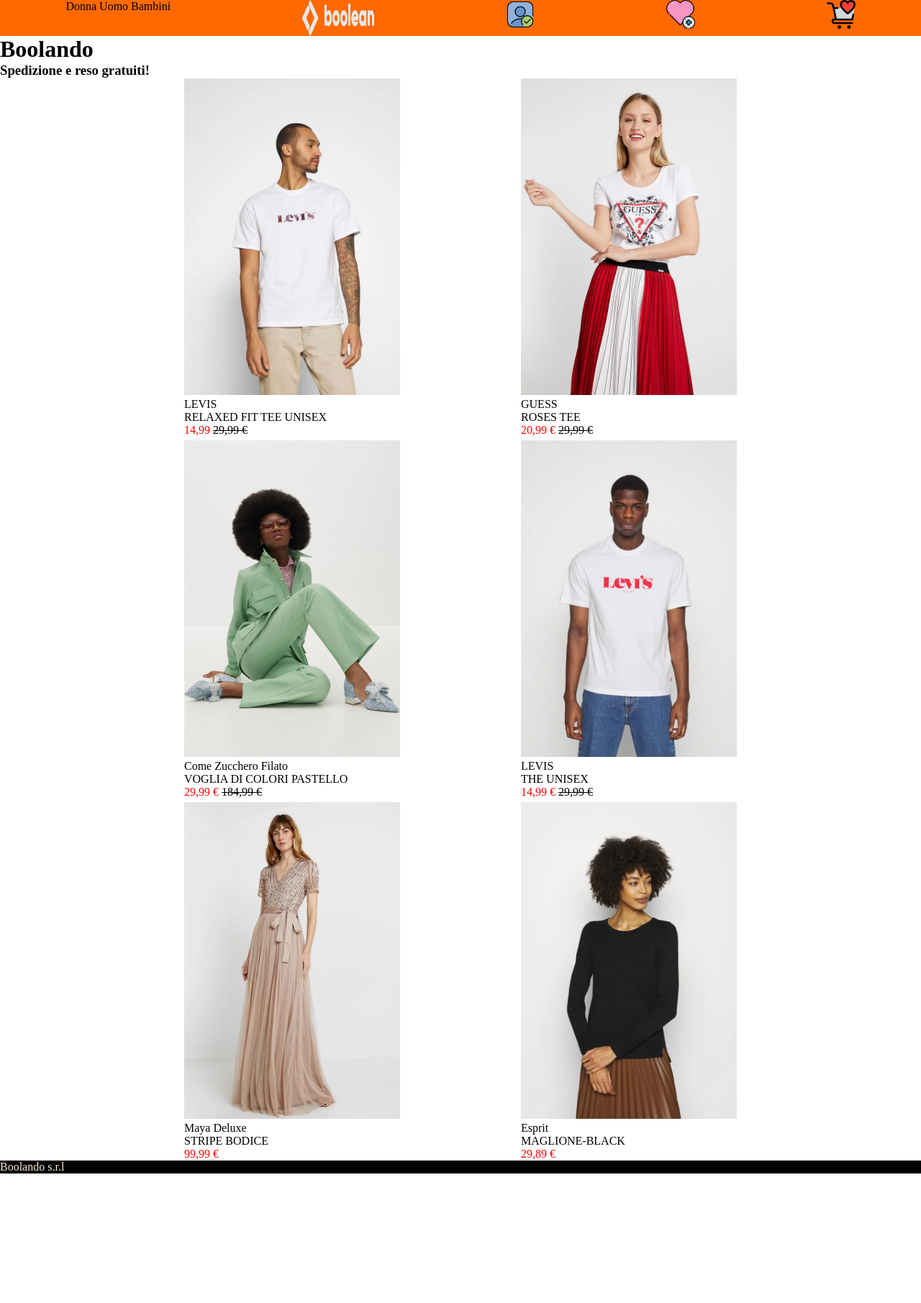
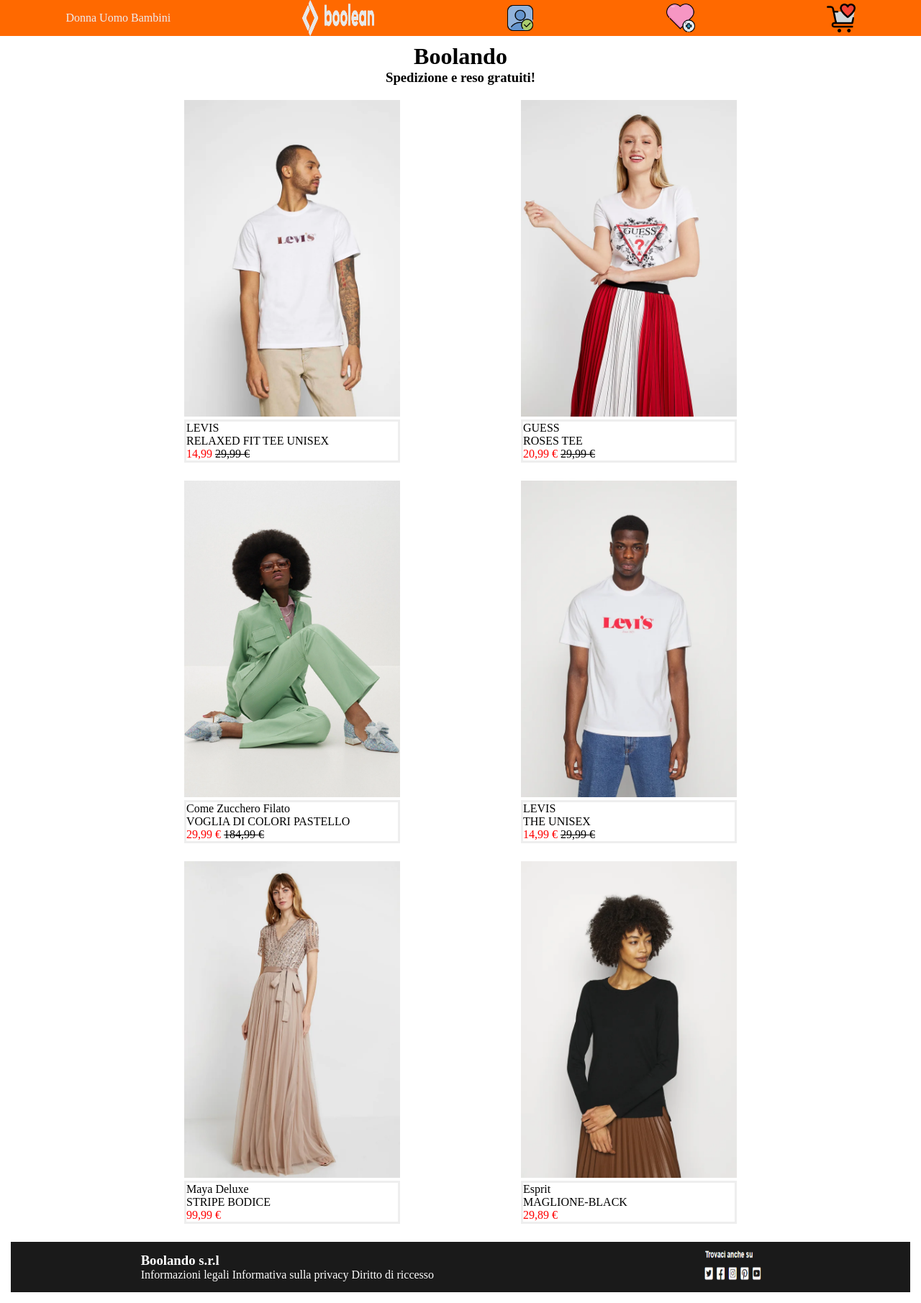
Before and after one commit to hannastoichyk/html-css-boolando, a plain HTML site: page index.html in a window 1280 px wide. Shown: the whole page at 72% size. Before the commit the page ends 1631 px from the top, so only its background shows below. Drawn offline with Linux system fonts and the light colour scheme.

Commit message:
Lastcommit

```diff
--- a/css/style.css
+++ b/css/style.css
@@ -3,31 +3,31 @@
   padding: 0;
   box-sizing: border-box;
 }
-.header {
+.header1 {
   background-color: rgb(255, 105, 0);
   display: flex;
   width: 100%;
   justify-content: space-around;
+  color: #eeeeee;
 }
-header {
-  display: flex;
-  flex-direction: row;
-  justify-content: space-around;
+.align-c {
+  align-self: center;
 }
 .img-nav-bar {
   width: 40px;
   height: 40px;
+  align-self: center;
 }
 .logo {
   width: 100px;
   height: 50px;
 }
-.cards {
-  width: 300px;
-  height: 440px;
+.titolo {
+  text-align: center;
+  margin: 10px 10px;
 }
 .container-flex {
-  margin: 0 auto;
+  margin: 0 auto 0 auto;
   gap: 5px;
   width: 60%;
   display: flex;
@@ -35,11 +35,32 @@ header {
   flex-wrap: wrap;
   justify-content: space-between;
 }
+.item {
+  margin: 10px 0px;
+}
+.cards {
+  width: 300px;
+  height: 440px;
+  margin-bottom: 0 0;
+}
+
+.testo {
+  margin-top: 0;
+  border: 3px solid #eeeeee;
+}
 .colour-red {
   color: red;
 }
 .footer {
+  margin: 15px;
   display: flex;
-  background-color: black;
-  color: antiquewhite;
+  flex-direction: row;
+  justify-content: space-around;
+  background-color: #1a1a1a;
+  color:#FFFFFF;
 }
+
+.logo-finale {
+  width: 120px;
+  height: 70px;
+}
--- a/index.html
+++ b/index.html
@@ -8,31 +8,33 @@
   </head>
   <body>
     <header>
-      <div class="header">
-        <div><p>Donna Uomo Bambini</p></div>
+      <div class="header1">
+        <div class="align-c"><p>Donna Uomo Bambini</p></div>
         <img class="logo" src="./img/boolean-logo.png" alt="logo" />
         <img class="img-nav-bar" src="./img/myaccount.png" alt="myaccount" />
         <img class="img-nav-bar" src="./img/wishlist.png" alt="wishlist" />
         <img class="img-nav-bar" src="./img/yourbag.png" alt="yourbag" />
       </div>
     </header>
-    <h1>Boolando</h1>
-    <h3>Spedizione e reso gratuiti!</h3>
 
     <main>
-      <!--головний контейнер-->
+      <div class="titolo">
+        <h1>Boolando</h1>
+        <h3>Spedizione e reso gratuiti!</h3>
+      </div>
+
       <div class="container-flex">
-        <!--дитина1-->
-        <div class="figlio">
+        <!--1-->
+        <div class="item">
           <img class="cards" src="./img/1.webp" alt="img1" />
           <div class="testo">
             <p>LEVIS</p>
             <p>RELAXED FIT TEE UNISEX</p>
-            <p><span class="colour-red">14,99</span> <s>29,99 &#8364;</s></p>
+            <p><span class="colour-red">14,99 </span> <s>29,99 &#8364;</s></p>
           </div>
         </div>
-        <!--дитина2-->
-        <div class="figlio">
+        <!--2-->
+        <div class="item">
           <img class="cards" src="./img/2.webp" alt="img2" />
           <div class="testo">
             <p>GUESS</p>
@@ -43,7 +45,7 @@
           </div>
         </div>
         <!--3-->
-        <div class="figlio">
+        <div class="item">
           <img class="cards" src="./img/3.webp" alt="img3" />
           <div class="testo">
             <p>Come Zucchero Filato</p>
@@ -55,7 +57,7 @@
           </div>
         </div>
         <!--4-->
-        <div class="figlio">
+        <div class="item">
           <img class="cards" src="./img/4.webp" alt="img4" />
           <div class="testo">
             <p>LEVIS</p>
@@ -66,7 +68,7 @@
           </div>
         </div>
         <!--5-->
-        <div class="figlio">
+        <div class="item">
           <img class="cards" src="./img/5.webp" alt="img5" />
           <div class="testo">
             <p>Maya Deluxe</p>
@@ -75,7 +77,7 @@
           </div>
         </div>
         <!--6-->
-        <div class="figlio">
+        <div class="item">
           <img class="cards" src="./img/6.webp" alt="img6" />
           <div class="testo">
             <p>Esprit</p>
@@ -85,10 +87,17 @@
         </div>
       </div>
     </main>
+
+
     <footer>
       <div class="footer">
-        <div><p>Boolando s.r.l</p></div>
-
+        <div class="align-c">
+          <h3>Boolando s.r.l</h3>
+          <p>
+            Informazioni legali Informativa sulla privacy Diritto di riccesso
+          </p>
+        </div>
+        <img class="logo-finale" src="./img/trovaci.png" alt="trovaci" />
       </div>
     </footer>
   </body>
```
Also changed, not shown: img/trovaci.png (added).
